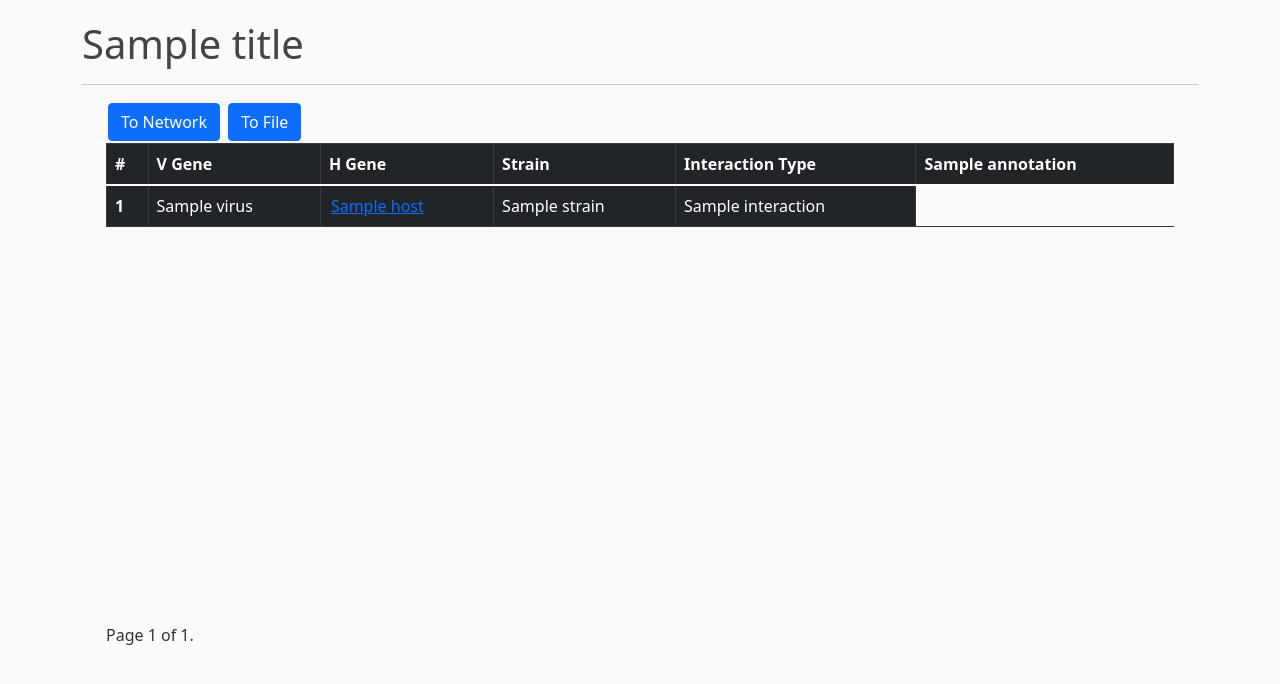
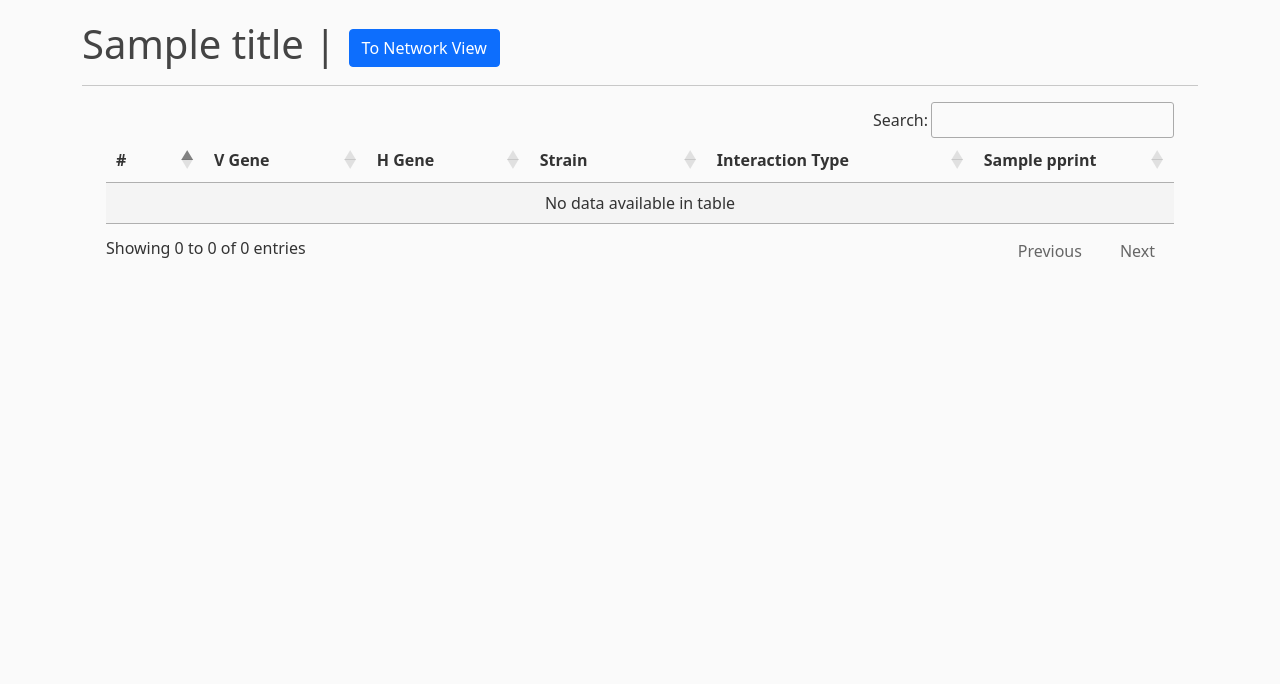
Before and after one commit to KoltonHauck/hucovaria, a Django app: template main/templates/table.html in a window 1280 px wide. Shown: the part 60-744 px from the top of the page. Run offline with Django 4.2, Linux system fonts and the light colour scheme; the template is opened without the code that fills it: most values are stand-ins (such as "Sample title", 1, 10 or a date in 2020); some libraries are stand-ins or nearby versions.

Commit message:
changed table.html to include DataTable jquery plugin

```diff
--- a/main/static/main/style.css
+++ b/main/static/main/style.css
@@ -1,3 +1,7 @@
+#loading {
+    justify-content: center;
+}
+
 .fa-question-circle {
     font-size: 15px;
 }
--- a/main/templates/base.html
+++ b/main/templates/base.html
@@ -15,6 +15,16 @@
 
     <!-- icon -->
     <link rel="stylesheet" href="https://cdnjs.cloudflare.com/ajax/libs/font-awesome/4.7.0/css/font-awesome.min.css">
+
+    <!-- jquery -->
+    <script src="https://cdnjs.cloudflare.com/ajax/libs/jquery/3.6.0/jquery.js" integrity="sha512-n/4gHW3atM3QqRcbCn6ewmpxcLAHGaDjpEBu4xZd47N0W2oQ+6q7oc3PXstrJYXcbNU1OHdQ1T7pAP+gi5Yu8g==" crossorigin="anonymous" referrerpolicy="no-referrer"></script>
+
+    <!-- data tables -->
+    <link rel="stylesheet" type="text/css" href="https://cdn.datatables.net/v/dt/jszip-2.5.0/dt-1.12.0/b-2.2.3/b-colvis-2.2.3/b-html5-2.2.3/b-print-2.2.3/datatables.min.css"/>
+
+    <script type="text/javascript" src="https://cdnjs.cloudflare.com/ajax/libs/pdfmake/0.1.36/pdfmake.min.js"></script>
+    <script type="text/javascript" src="https://cdnjs.cloudflare.com/ajax/libs/pdfmake/0.1.36/vfs_fonts.js"></script>
+    <script type="text/javascript" src="https://cdn.datatables.net/v/dt/jszip-2.5.0/dt-1.12.0/b-2.2.3/b-colvis-2.2.3/b-html5-2.2.3/b-print-2.2.3/datatables.min.js"></script>
 
 	<link rel="stylesheet" type="text/css" href="{% static 'main/style.css' %}">
     <link rel="stylesheet" type="text/css" href="{% static 'main/cytoscape.js-navigator.css' %}">
--- a/main/templates/home.html
+++ b/main/templates/home.html
@@ -71,8 +71,8 @@
 					{% endfor %}
 
 					<div class="form-check">
-						<input class="form-check-input" type="radio" name="Annotation" id="Gene_Ontology" value="Gene_Ontology" data-toggle="collapse" data-target=".ontologyCollapse:not(.show)" checked>
-						<label class="form-check-label" for="Gene_Ontology">Gene Ontology</label>
+						<input class="form-check-input" type="radio" name="Annotation" id="Gene Ontology" value="Gene Ontology" data-toggle="collapse" data-target=".ontologyCollapse:not(.show)" checked>
+						<label class="form-check-label" for="Gene Ontology">Gene Ontology</label>
 					</div>
 
 					<!-- collapsable ontology menu -->
@@ -175,7 +175,7 @@
             console.log("added annotations");
 
             //GO
-            formData.append("Gene_Ontology", document.getElementById("Gene_Ontology").value);
+            formData.append("Gene Ontology", document.getElementById("Gene Ontology").value);
             console.log("added GO");
 
             //result_name
--- a/main/templates/table.html
+++ b/main/templates/table.html
@@ -1,53 +1,51 @@
 {% extends "base.html" %}
+{% load static %}
 
 {% block content %}
-<h1>{{ title }}</h1>
+<h1>{{ title }} | <a class="btn btn-primary" href="{% url 'main:network' result_id %}">To Network View</a></h1>
 <hr>
 
-<div class="container">
-    <a class="btn btn-primary" href="{% url 'main:network' result_id %}">To Network</a>
-    <a class="btn btn-primary" href="{{ file.url }}" download>To File</a>
+<div id="loading">
+    <img src="{% static 'main/loading.gif' %}" />
 </div>
 
-
 <div class="container">
-	<div id="table-wrapper">
-		<table class="table table-dark table-bordered table-hover">
+	<div id="table-wrapper" hidden>
+		<table class="display" id="table">
 			<thead>
 				<tr>
 					<th scope="col">#</th>
-					<!--<th scope="col"><a href="?order_by=virus">V Gene</a></th>-->
 					<th scope="col">V Gene</th>
 					<th scope="col">H Gene</th>
 					<th scope="col">Strain</th>
 					<th scope="col">Interaction Type</th>
-					<th scope="col">{{ annotation }}</th>
-					{% if annotation == "Gene_Ontology" %}
+					<th scope="col">{{ annotation.pprint }}</th>
+					{% if annotation.annotation == "Gene Ontology" %}
 					<th scope="col">Ontology Type</th>
 					<th scope="col">Ontology Description</th>
-					{% elif annotation == "KEGG" %}
+					{% elif annotation.annotation == "KEGG" %}
 					<th scope="col">Pathway Description</th>
 					{% endif %}
 				</tr>
 			</thead>
 			<tbody id="table-body">
-				{% for line in page_obj %}
+				{% for line in query %}
 						<tr>
-						<th scope="row">{{ page_obj.start_index|add:forloop.counter0 }}</th>
+						<th scope="row">{{ forloop.counter }}</th>
 						<td>{{ line.virus }}</td>
 						<td><a href="https://www.ncbi.nlm.nih.gov/search/all/?term={{ line.host }}" target="_blank" rel="noopener noreferrer">{{ line.host }}</a></td>
 						<td>{{ line.strain }}</td>
 						<td>{{ line.interaction }}</td>
-					{% if annotation == "KEGG" %}
+					{% if annotation.annotation == "KEGG" %}
 						<td><a href="https://www.genome.jp/pathway/{{ line.KEGG }}" target="_blank" rel="noopener noreferrer">{{ line.KEGG }}</a></td>
 						<td>{{ line.KEGG_Description }}</td>
-					{% elif annotation == "Gene_Ontology" %}
+					{% elif annotation.annotation == "Gene Ontology" %}
 						<td><a href="http://amigo.geneontology.org/amigo/term/{{line.GO}}" target="_blank" rel="noopener noreferrer">{{ line.GO }}</a></td>
 						<td>{{ line.GO_Type }}</td>
 						<td>{{ line.GO_Description }}</td>
-					{% elif annotation == "localization" %}
+					{% elif annotation.annotation == "localization" %}
 						<td>{{ line.localization }}</td>
-					{% elif annotation == "tissue_expression" %}
+					{% elif annotation.annotation == "tissue_expression" %}
 						<td><a href="https://gtexportal.org/home/gene/{{ line.host }}" target="_blank" rel="noopener noreferrer">{{ line.tissue_expression }}</a></td>
 					{% endif %}
 				</tr>
@@ -56,23 +54,18 @@
 			</tbody>
 		</table>
 	</div>
-	<div class="container pagination">
-		<span class="step-links">
-			{% if page_obj.has_previous %}
-				<a href="?page=1"><i class="fa fa-arrow-circle-left"></i> first</a>
-				<a href="?page={{ page_obj.previous_page_number }}">previous</a>
-			{% endif %}
-
-			<span class="current">
-				Page {{ page_obj.number }} of {{ page_obj.paginator.num_pages }}.
-			</span>
-
-			{% if page_obj.has_next %}
-				<a href="?page={{ page_obj.next_page_number }}">next</a>
-				<a href="?page={{ page_obj.paginator.num_pages }}">last <i class="fa fa-arrow-circle-right"></i></a>
-			{% endif %}
-		</span>
-	</div>
 </div>
 
+<script>
+
+var table = $("#table").DataTable({
+    dom: "Bfrtip",
+    buttons: ["excel", "csv"]
+});
+
+document.getElementById("loading").hidden = true;
+document.getElementById("table-wrapper").hidden = false;
+
+</script>
+
 {% endblock content %}
--- a/main/urls.py
+++ b/main/urls.py
@@ -2,6 +2,7 @@
 from . import views
 
 app_name = 'main'
+
 urlpatterns = [
 	path('', views.home, name='home'),
 	path('about/', views.about, name='about'),
@@ -12,3 +13,5 @@
 	path('results/<str:result_id>/network/', views.network, name='network'),
 	path('result/<str:result_id>/download_csv/', views.downloadFile, name='download_csv'),
 ]
+
+#urlpatterns = []
```
Also changed, not shown: main/views.py (+63 -2 lines), main/static/main/loading.gif (added).
